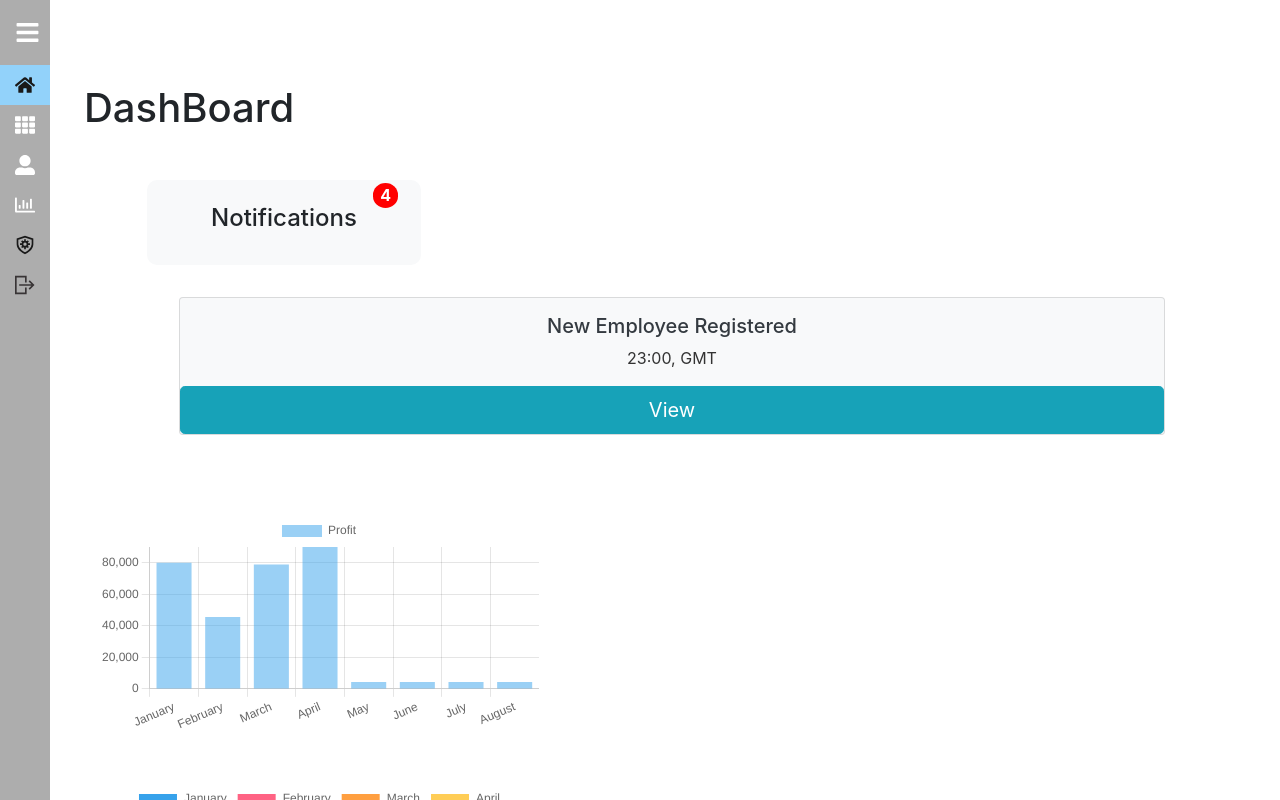
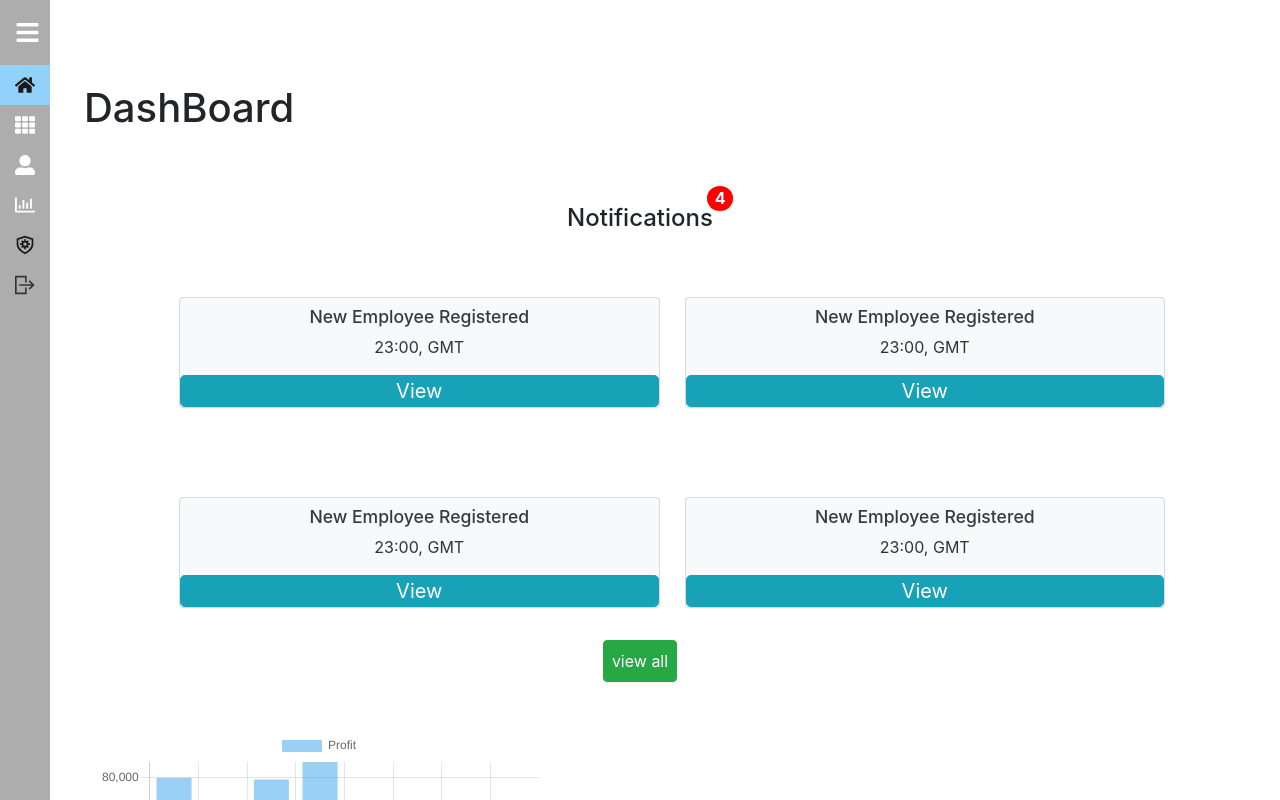
Before and after one commit to AbdurahmanAb/Dodi, a React (Vite) app: page / in a window 1280 px wide. Built offline with nearby package versions, Linux system fonts and the light colour scheme.

Commit message:
button edited

```diff
--- a/src/pages/Home.jsx
+++ b/src/pages/Home.jsx
@@ -28,7 +28,7 @@ const Home = () => {
       <h1>DashBoard</h1>
       <div className="container">
         <div className="Notifications m-5">
-          <div className="relative bg-light px-5 py-2">
+          <div className="relative  px-5 py-2">
             <h4>Notifications</h4>
             <span className="Icon">4</span>
           </div>
@@ -70,8 +70,117 @@ const Home = () => {
                   </div>
                 </div>
               </div>
+              <div
+                className="card  text-center bg-light Contracts__card text-dark fill"
+                style={{ width: "100%" }}
+              >
+                <div className="card__salary ">
+                  <Modal open={open} onClose={onCloseModal} center>
+                    <div className="mt-2">
+                      <h2>Notification View</h2>
+                      <h4>New Employee Registered</h4>
+                      <ul>
+                        <li>Employee Name: Abdu</li>
+                        <li>Salary $1,000,000</li>
+                        Lorem ipsum dolor sit, amet consectetur adipisicing
+                        elit. Error architecto, dicta excepturi animi natus
+                        optio id, ad labore maxime sunt quaerat eligendi quam a
+                        expedita earum quis. Consequatur maiores sequi sed
+                        exercitationem nam magnam delectus ipsa voluptatum
+                        eligendi facilis debitis at modi, maxime sint, minima,
+                        temporibus saepe fuga facere quas?
+                      </ul>
+                    </div>
+                  </Modal>
+                  <div className="card__strip">
+                    <h5 className="card__header text-dark">
+                      New Employee Registered
+                    </h5>
+                    <p className="text ">23:00, GMT</p>
+                    <button
+                      className="btn btn-lg btn-info text-white "
+                      onClick={onOpenModal}
+                    >
+                      View
+                    </button>
+                  </div>
+                </div>
+              </div>
+              <div
+                className="card  text-center bg-light Contracts__card text-dark fill"
+                style={{ width: "100%" }}
+              >
+                <div className="card__salary ">
+                  <Modal open={open} onClose={onCloseModal} center>
+                    <div className="mt-2">
+                      <h2>Notification View</h2>
+                      <h4>New Employee Registered</h4>
+                      <ul>
+                        <li>Employee Name: Abdu</li>
+                        <li>Salary $1,000,000</li>
+                        Lorem ipsum dolor sit, amet consectetur adipisicing
+                        elit. Error architecto, dicta excepturi animi natus
+                        optio id, ad labore maxime sunt quaerat eligendi quam a
+                        expedita earum quis. Consequatur maiores sequi sed
+                        exercitationem nam magnam delectus ipsa voluptatum
+                        eligendi facilis debitis at modi, maxime sint, minima,
+                        temporibus saepe fuga facere quas?
+                      </ul>
+                    </div>
+                  </Modal>
+                  <div className="card__strip">
+                    <h5 className="card__header text-dark">
+                      New Employee Registered
+                    </h5>
+                    <p className="text ">23:00, GMT</p>
+                    <button
+                      className="btn btn-lg btn-info text-white "
+                      onClick={onOpenModal}
+                    >
+                      View
+                    </button>
+                  </div>
+                </div>
+              </div>
+              <div
+                className="card  text-center bg-light Contracts__card text-dark fill"
+                style={{ width: "100%" }}
+              >
+                <div className="card__salary ">
+                  <Modal open={open} onClose={onCloseModal} center>
+                    <div className="mt-2">
+                      <h2>Notification View</h2>
+                      <h4>New Employee Registered</h4>
+                      <ul>
+                        <li>Employee Name: Abdu</li>
+                        <li>Salary $1,000,000</li>
+                        Lorem ipsum dolor sit, amet consectetur adipisicing
+                        elit. Error architecto, dicta excepturi animi natus
+                        optio id, ad labore maxime sunt quaerat eligendi quam a
+                        expedita earum quis. Consequatur maiores sequi sed
+                        exercitationem nam magnam delectus ipsa voluptatum
+                        eligendi facilis debitis at modi, maxime sint, minima,
+                        temporibus saepe fuga facere quas?
+                      </ul>
+                    </div>
+                  </Modal>
+                  <div className="card__strip">
+                    <h5 className="card__header text-dark">
+                      New Employee Registered
+                    </h5>
+                    <p className="text ">23:00, GMT</p>
+                    <button
+                      className="btn btn-lg btn-info text-white "
+                      onClick={onOpenModal}
+                    >
+                      View
+                    </button>
+                  </div>
+                </div>
+              </div>
             </div>
           </div>
+          <button className="btn btn-success p-2 text-center">view all</button>
         </div>
 
         <Graphs chartData={userData} />
--- a/src/pages/home.scss
+++ b/src/pages/home.scss
@@ -12,8 +12,8 @@
 }
 .Icon {
   position: absolute;
-  top: 0.2rem;
-  right: 1.4rem;
+  top: 0.4rem;
+  right: 2.75rem;
   height: 1.52rem;
   width: 1.6rem;
   padding: 0 5px;
@@ -26,7 +26,19 @@
 .card__strip {
   display: flex;
   flex-direction: column;
+
+  padding: 0;
 }
 .card__salary {
-  padding-top: 1rem;
+  padding: 0 !important;
+  padding-top: 0.5rem !important;
 }
+button {
+  padding: 0 !important;
+}
+h5 {
+  font-size: 1.1rem !important;
+}
+.Notifications {
+  text-align: center;
+}
```
